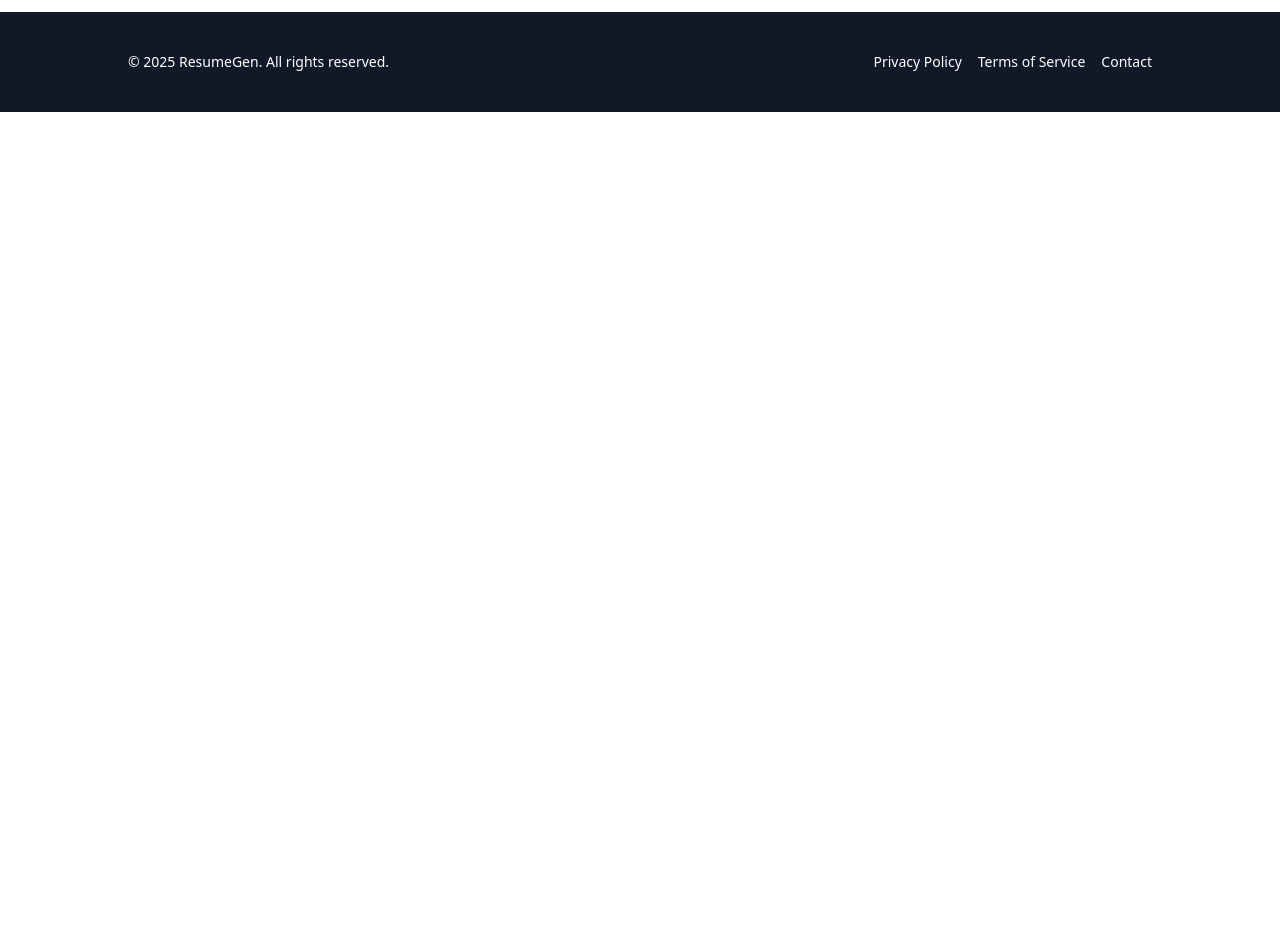
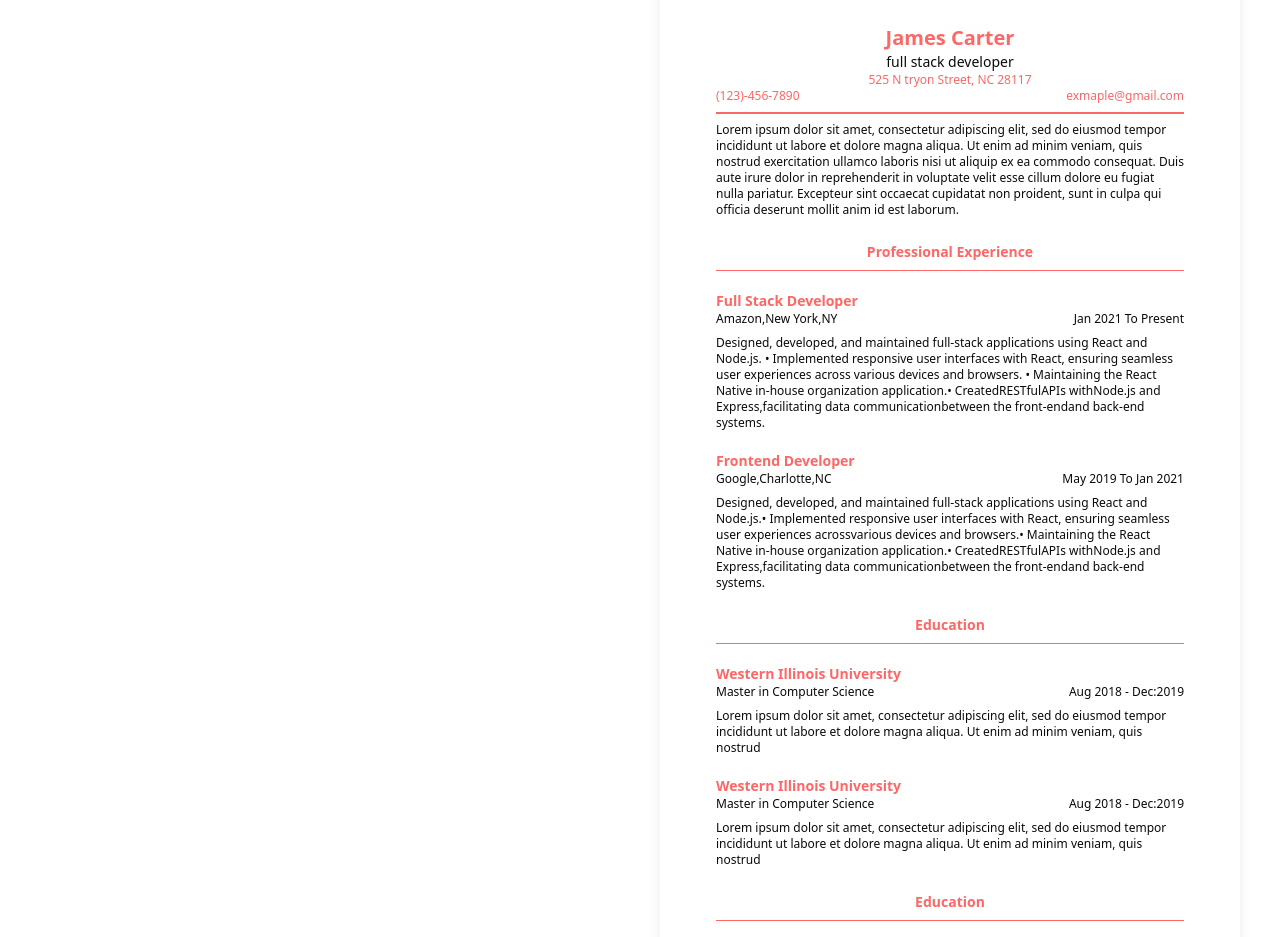
Before and after one commit to ArijitMajumdardev/HireGen, a React (Vite) app in the folder client/: page /resume/1/edit in a window 1280 px wide. Shown: the part 160-1097 px from the top of the page. Before the commit the page ends 800 px from the top, so only its background shows below. Built offline with nearby package versions, Linux system fonts and the light colour scheme; no server answers.

Commit message:
Added the resumepreview section in resumeEdit page

```diff
--- a/client/src/App.tsx
+++ b/client/src/App.tsx
@@ -48,7 +48,7 @@ function App() {
         <Routes>
 
           <Route path='/' element={<Home/>} />
-          <Route path='/dashboard' element={<Dashboard/>} />
+          <Route path='/dashboard' element={<Dashboard />} />
           <Route path='/resume/:id/edit' element={<ResumeEdit/>} />
         </Routes>
         <Footer/>
--- a/client/src/components/resume/Preview.tsx
+++ /dev/null
@@ -1,15 +0,0 @@
-import React from 'react'
-
-const ResumrPreview = () => {
-  return (
-      <div>
-          {/* personal detail */}
-          {/* summary */}
-          {/* experience */}
-          {/* education */}
-          {/* skill */}
-    </div>
-  )
-}
-
-export default ResumrPreview
--- /dev/null
+++ b/client/src/components/resume/ResumeEditPreview.tsx
@@ -0,0 +1,30 @@
+import { useResumeInfo } from '@/context/ResumeInfoProvider'
+import React from 'react'
+import PersonalDetailPreview from './preview/PersonalDetaillPreview'
+import SummaryPreview from './preview/SummaryPreview'
+import ExperiencePreview from './preview/ExperiencePreview'
+import EducationalPreview from './preview/EducationalPreview'
+import SkillsPreview from './preview/SkillsPreview'
+
+const ResumrPreview = () => {
+  const {resumeInfo} = useResumeInfo()
+  return (
+    <div className='shadow-lg h-full p-14 border-t-[20px]'
+    style={{
+        borderColor:resumeInfo?.themeColor
+    }}>
+        {/* Personal Detail  */}
+            <PersonalDetailPreview resumeInfo={resumeInfo} />
+        {/* Summery  */}
+            <SummaryPreview resumeInfo={resumeInfo} />
+        {/* Professional Experience  */}
+           {resumeInfo?.experience?.length as number >0&& <ExperiencePreview resumeInfo={resumeInfo} />}
+        {/* Educational  */}
+        {resumeInfo?.education?.length as number >0&&   <EducationalPreview resumeInfo={resumeInfo} />}
+        {/* Skilss  */}
+        {resumeInfo?.skills?.length as number >0&&    <SkillsPreview resumeInfo={resumeInfo}/>}
+    </div>
+  )
+}
+
+export default ResumrPreview
--- /dev/null
+++ b/client/src/components/resume/preview/EducationalPreview.tsx
@@ -0,0 +1,35 @@
+import React from 'react'
+
+function EducationalPreview({resumeInfo}:{resumeInfo:IResumeInfo|undefined}) {
+  return (
+    <div className='my-6'>
+    <h2 className='text-center font-bold text-sm mb-2'
+    style={{
+        color:resumeInfo?.themeColor
+    }}
+    >Education</h2>
+    <hr style={{
+        borderColor:resumeInfo?.themeColor
+    }} />
+
+    {resumeInfo?.education.map((education,index)=>(
+        <div key={index} className='my-5'>
+            <h2 className='text-sm font-bold'
+                style={{
+                    color:resumeInfo?.themeColor
+                }}
+            >{education.universityName}</h2>
+            <h2 className='text-xs flex justify-between'>{education?.degree} in {education?.major}
+            <span>{education?.startDate} - {education?.endDate}</span>
+            </h2>
+            <p className='text-xs my-2'>
+                {education?.description}
+            </p>
+        </div>
+    ))}
+
+    </div>
+  )
+}
+
+export default EducationalPreview
--- /dev/null
+++ b/client/src/components/resume/preview/ExperiencePreview.tsx
@@ -0,0 +1,36 @@
+import React from 'react'
+
+function ExperiencePreview({resumeInfo}:{resumeInfo:IResumeInfo|undefined}) {
+  return (
+    <div className='my-6'>
+        <h2 className='text-center font-bold text-sm mb-2'
+        style={{
+            color:resumeInfo?.themeColor
+        }}
+        >Professional Experience</h2>
+        <hr style={{
+            borderColor:resumeInfo?.themeColor
+        }} />
+
+        {resumeInfo?.experience?.map((experience,index)=>(
+            <div key={index} className='my-5'>
+                <h2 className='text-sm font-bold'
+                 style={{
+                    color:resumeInfo?.themeColor
+                }}>{experience?.title}</h2>
+                <h2 className='text-xs flex justify-between'>{experience?.companyName},
+                {experience?.city},
+                {experience?.state}
+                <span>{experience?.startDate} To {experience?.currentlyWorking?'Present':experience.endDate} </span>
+                </h2>
+                {/* <p className='text-xs my-2'>
+                    {experience.workSummery}
+                </p> */}
+                <div className='text-xs my-2' dangerouslySetInnerHTML={{__html:experience?.workSummery}} />
+            </div>
+        ))}
+    </div>
+  )
+}
+
+export default ExperiencePreview
--- /dev/null
+++ b/client/src/components/resume/preview/PersonalDetaillPreview.tsx
@@ -0,0 +1,39 @@
+import React from 'react'
+
+function PersonalDetailPreview({resumeInfo}:{resumeInfo:IResumeInfo|undefined}) {
+  return (
+    <div>
+        <h2 className='font-bold text-xl text-center'
+        style={{
+            color:resumeInfo?.themeColor
+        }}
+        >
+            {resumeInfo?.firstName} {resumeInfo?.lastName}</h2>
+        <h2 className='text-center text-sm font-medium'
+       >{resumeInfo?.jobTitle}</h2>
+       <h2 className='text-center font-normal text-xs'
+        style={{
+            color:resumeInfo?.themeColor
+        }}>{resumeInfo?.address}</h2>
+
+        <div className='flex justify-between'>
+            <h2 className='font-normal text-xs'
+             style={{
+                color:resumeInfo?.themeColor
+            }}>{resumeInfo?.phone}</h2>
+            <h2 className='font-normal text-xs'
+             style={{
+                color:resumeInfo?.themeColor
+            }}>{resumeInfo?.email}</h2>
+
+        </div>
+        <hr className='border-[1.5px] my-2'
+        style={{
+            borderColor:resumeInfo?.themeColor
+        }}
+        />
+    </div>
+  )
+}
+
+export default PersonalDetailPreview
--- /dev/null
+++ b/client/src/components/resume/preview/SkillsPreview.tsx
@@ -0,0 +1,35 @@
+import React from 'react'
+
+function SkillsPreview({resumeInfo}:{resumeInfo:IResumeInfo|undefined}) {
+  return (
+    <div className='my-6'>
+    <h2 className='text-center font-bold text-sm mb-2'
+    style={{
+        color:resumeInfo?.themeColor
+    }}
+    >Education</h2>
+    <hr style={{
+        borderColor:resumeInfo?.themeColor
+    }} />
+
+    <div className='grid grid-cols-2 gap-3 my-4'>
+        {resumeInfo?.skills.map((skill,index)=>(
+            <div key={index} className='flex items-center justify-between'>
+                <h2 className='text-xs'>{skill.name}</h2>
+                <div className='h-2 bg-gray-200 w-[120px]'>
+                <div className='h-2'
+                        style={{
+                            backgroundColor:resumeInfo?.themeColor,
+                            width:skill?.rating+'%'
+                        }}
+                    >
+                    </div>
+                </div>
+            </div>
+        ))}
+    </div>
+    </div>
+  )
+}
+
+export default SkillsPreview
--- /dev/null
+++ b/client/src/components/resume/preview/SummaryPreview.tsx
@@ -0,0 +1,11 @@
+import React from 'react'
+
+function SummaryPreview({resumeInfo}:{resumeInfo:IResumeInfo|undefined}) {
+  return (
+    <p className='text-xs'>
+        {resumeInfo?.summery}
+    </p>
+  )
+}
+
+export default SummaryPreview
--- a/client/src/context/ResumeInfoProvider.tsx
+++ b/client/src/context/ResumeInfoProvider.tsx
@@ -1,19 +1,16 @@
-import { createContext, ReactNode, useContext } from "react";
 
-interface IResumeContext{
+import { createContext, ReactNode, useContext, useState } from "react";
 
+
+export interface IResumeContext{
+  resumeInfo: IResumeInfo|undefined
+setResumeInfo: React.Dispatch<IResumeInfo>
 }
 
+
+
+
 const ResumeInfoContext = createContext<IResumeContext|undefined>(undefined)
-
-const ResumeInfoProvider = ({children}:{ children: ReactNode }) => {
-
-    return (
-        <ResumeInfoContext.Provider >
-            {children}
-        </ResumeInfoContext.Provider>
-    )
-}
 
 
 
@@ -25,4 +22,4 @@ const ResumeInfoProvider = ({children}:{ children: ReactNode }) => {
     return context;
   };
 
-export {useResumeInfo,ResumeInfoProvider}
+export {useResumeInfo,ResumeInfoContext}
--- a/client/src/pages/ResumeEdit.tsx
+++ b/client/src/pages/ResumeEdit.tsx
@@ -1,27 +1,37 @@
-import ResumeForm from '@/components/resume/Form'
-import ResumrPreview from '@/components/resume/Preview'
-import { ResumeInfoProvider } from '@/context/ResumeInfoProvider'
-import React, { useEffect } from 'react'
+import ResumeForm from '@/components/resume/ResumeEditForm'
+import ResumrPreview from '@/components/resume/ResumeEditPreview'
+import { ResumeInfoContext} from '@/context/ResumeInfoProvider'
+import dummy from '@/Data/dummy'
+import  React, { useEffect, useState } from 'react'
 import { useParams } from 'react-router-dom'
 
+// interface ResumeInfo{
+
+// }
+
+
+
+
 const ResumeEdit = () => {
-    const param = useParams()
+  const param = useParams()
+  const [resumeInfo, setResumeInfo] = useState<IResumeInfo|undefined>();
 
     useEffect(() => {
-       console.log(param)
+       setResumeInfo(dummy)
     }, [])
 
 
   return (
 
-    <ResumeInfoProvider>
+
+ <ResumeInfoContext.Provider value={{resumeInfo,setResumeInfo}}>
 
     <div className=' grid grid-cols-1 md:grid-cols-2 gap-10 p-10'>
       <ResumeForm />
       <ResumrPreview/>
 
     </div>
-    </ResumeInfoProvider>
+ </ResumeInfoContext.Provider>
   )
 }
 
--- /dev/null
+++ b/client/src/types/resumeInfo.d.ts
@@ -0,0 +1,41 @@
+declare type Experience = {
+    id: number;
+    title: string;
+    companyName: string;
+    city: string;
+    state: string;
+    startDate: string;
+    endDate: string;
+    currentlyWorking: boolean;
+    workSummery: string;
+  };
+
+  declare type Education = {
+    id: number;
+    universityName: string;
+    startDate: string;
+    endDate: string;
+    degree: string;
+    major: string;
+    description: string;
+  };
+
+  declare type Skill = {
+    id: number;
+    name: string;
+    rating: number;
+  };
+
+  declare type IResumeInfo = {
+    firstName: string;
+    lastName: string;
+    jobTitle: string;
+    address: string;
+    phone: string;
+    email: string;
+    themeColor: string;
+    summery: string;
+    experience: Experience[];
+    education: Education[];
+    skills: Skill[];
+  };
```
Also changed, not shown: client/src/components/resume/ResumeEditForm.tsx (renamed from client/src/components/resume/Form.tsx).
